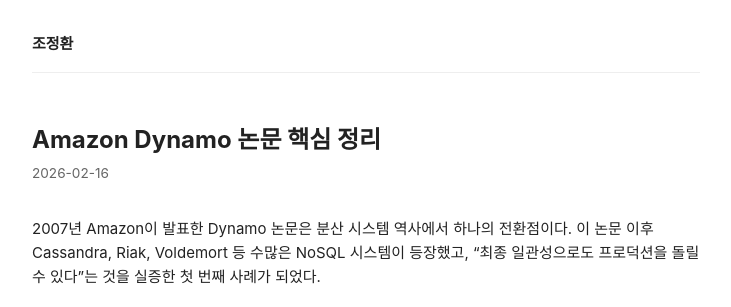
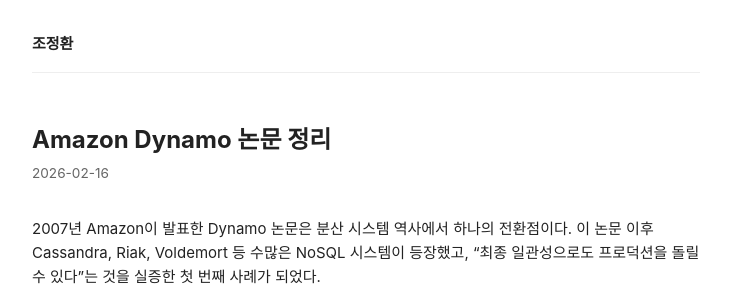
Before and after one commit to junghwan16/junghwan16.github.io, a Jekyll site: the page built from _posts/2026-02-16-dynamo-paper-overview.md, in a window 1280 px wide and 900 px high. Shown: the top 307 px of the window, without its empty margins (274-1005 px from the left). Built offline with Jekyll 4.4.1, drawn with Linux system fonts in a browser that asks for light colours; comment, search, counter and statistics services are not loaded.

Commit message:
Revise Dynamo series titles for clarity and consistency
Remove filler words and dramatic phrasing, use technical terms
upfront to match existing blog title style.

Co-Authored-By: Claude Opus 4.6 <noreply@anthropic.com>

```diff
--- a/_posts/2026-02-16-dynamo-paper-overview.md
+++ b/_posts/2026-02-16-dynamo-paper-overview.md
@@ -1,6 +1,6 @@
 ---
 layout: single
-title: "Amazon Dynamo 논문 핵심 정리"
+title: "Amazon Dynamo 논문 정리"
 date: 2026-02-16 17:00:00 +0900
 categories: [backend, infrastructure]
 ---
@@ -66,12 +66,12 @@ Dynamo는 반대로 간다. **쓰기는 언제나 성공시키고, 충돌은 읽
 
 ### 설계 원칙
 
-| 원칙 | 설명 |
-|---|---|
+| 원칙          | 설명                            |
+| ------------- | ------------------------------- |
 | 점진적 확장성 | 한 번에 하나의 노드를 추가/제거 |
-| 대칭성 | 모든 노드가 동등한 책임 |
-| 탈중앙성 | 피어 대 피어, 마스터 노드 없음 |
-| 이질성 | 서버 용량에 비례한 작업 분배 |
+| 대칭성        | 모든 노드가 동등한 책임         |
+| 탈중앙성      | 피어 대 피어, 마스터 노드 없음  |
+| 이질성        | 서버 용량에 비례한 작업 분배    |
 
 ---
 
@@ -79,13 +79,13 @@ Dynamo는 반대로 간다. **쓰기는 언제나 성공시키고, 충돌은 읽
 
 Dynamo가 사용하는 기법들을 한눈에 정리하면 다음과 같다.
 
-| 문제 | 기법 | 장점 |
-|---|---|---|
-| 파티셔닝 | [안정 해싱](/backend/infrastructure/consistent-hashing/) | 점진적 확장 가능 |
-| 쓰기 고가용성 | 읽기 중 조정 가능한 벡터 클럭 | 버전 크기와 업데이트 양의 분리 |
-| 일시적인 장애 | 느슨한 정족수와 임시 위탁(Hinted Handoff) | 일부 레플리카 불능 시에도 고가용성과 내구성 보장 |
-| 영구적인 장애 | 머클 트리를 통한 안티 엔트로피 | 백그라운드에서 레플리카 동기화 |
-| 멤버십과 장애 감지 | 가십 기반 프로토콜 | 대칭성 유지, 중앙 레지스트리 불필요 |
+| 문제               | 기법                                                     | 장점                                             |
+| ------------------ | -------------------------------------------------------- | ------------------------------------------------ |
+| 파티셔닝           | [안정 해싱](/backend/infrastructure/consistent-hashing/) | 점진적 확장 가능                                 |
+| 쓰기 고가용성      | 읽기 중 조정 가능한 벡터 클럭                            | 버전 크기와 업데이트 양의 분리                   |
+| 일시적인 장애      | 느슨한 정족수와 임시 위탁(Hinted Handoff)                | 일부 레플리카 불능 시에도 고가용성과 내구성 보장 |
+| 영구적인 장애      | 머클 트리를 통한 안티 엔트로피                           | 백그라운드에서 레플리카 동기화                   |
+| 멤버십과 장애 감지 | 가십 기반 프로토콜                                       | 대칭성 유지, 중앙 레지스트리 불필요              |
 
 각 기법의 상세 내용은 시리즈의 [벡터 클럭과 분산 충돌 해결](/backend/infrastructure/vector-clock-conflict-resolution/), [장애는 일상이다](/backend/infrastructure/dynamo-fault-tolerance/) 편에서 다룬다.
 
@@ -127,6 +127,7 @@ B, C, D에 저장 (시계 방향)
 - **W** — 쓰기 성공에 필요한 최소 응답 노드 수
 
 `put(k, v)` 흐름:
+
 1. 코디네이터 노드가 클라이언트 요청을 받는다
 2. 선호 목록의 N개 노드에 write 요청을 전송한다
 3. W개 응답이 오면 클라이언트에게 성공을 반환한다 (나머지는 비동기 전파)
@@ -137,20 +138,20 @@ B, C, D에 저장 (시계 방향)
 
 ### P2P 시스템과의 비교
 
-| 세대 | 시스템 | 특징 | Dynamo와의 차이 |
-|---|---|---|---|
-| 1세대 | Freenet, Gnutella | 비구조화, 확장성 한계 | 구조화된 DHT 사용 |
-| 2세대 | Pastry, Chord | O(log N) 홉 라우팅 | **제로 홉 DHT** — 모든 노드가 전체 라우팅 정보를 로컬에 보유 |
+| 세대  | 시스템            | 특징                  | Dynamo와의 차이                                              |
+| ----- | ----------------- | --------------------- | ------------------------------------------------------------ |
+| 1세대 | Freenet, Gnutella | 비구조화, 확장성 한계 | 구조화된 DHT 사용                                            |
+| 2세대 | Pastry, Chord     | O(log N) 홉 라우팅    | **제로 홉 DHT** — 모든 노드가 전체 라우팅 정보를 로컬에 보유 |
 
 제로 홉 DHT가 가능한 이유는 노드 수가 수백 대 규모이기 때문이다. 퍼블릭 P2P(수만~수백만 노드)에서는 불가능한 전략이다.
 
 ### 분산 파일 시스템/DB와의 비교
 
-| 시스템 | 특징 | Dynamo와의 차이 |
-|---|---|---|
-| GFS | 중앙집중식 마스터 | 탈중앙 |
-| Bigtable | 단일 마스터, 풍부한 데이터 모델 | 가용성보다 일관성에 무게 |
-| Bayou | 최종 일관성, 앱에 충돌 해결 위임 | 최종 순서를 확정하는 점이 다름 |
+| 시스템   | 특징                             | Dynamo와의 차이                |
+| -------- | -------------------------------- | ------------------------------ |
+| GFS      | 중앙집중식 마스터                | 탈중앙                         |
+| Bigtable | 단일 마스터, 풍부한 데이터 모델  | 가용성보다 일관성에 무게       |
+| Bayou    | 최종 일관성, 앱에 충돌 해결 위임 | 최종 순서를 확정하는 점이 다름 |
 
 Dynamo의 차별화 포인트는 세 가지다.
 
```
Also changed, not shown: _posts/2026-02-16-dynamo-fault-tolerance.md (+1 -1 lines), _posts/2026-02-16-dynamo-to-dynamodb.md (+1 -1 lines), _posts/2026-02-16-vector-clock-conflict-resolution.md (+1 -1 lines).
